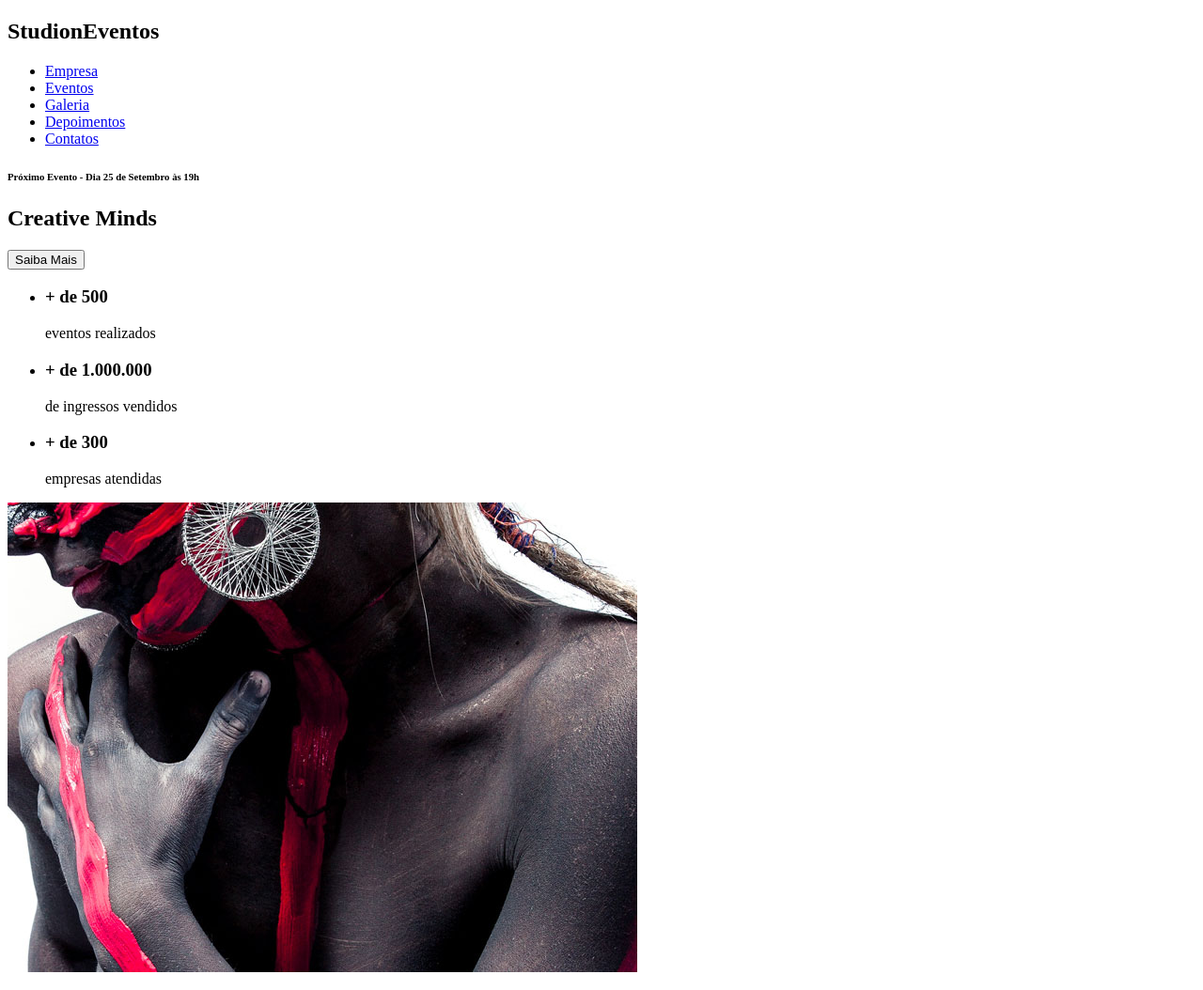
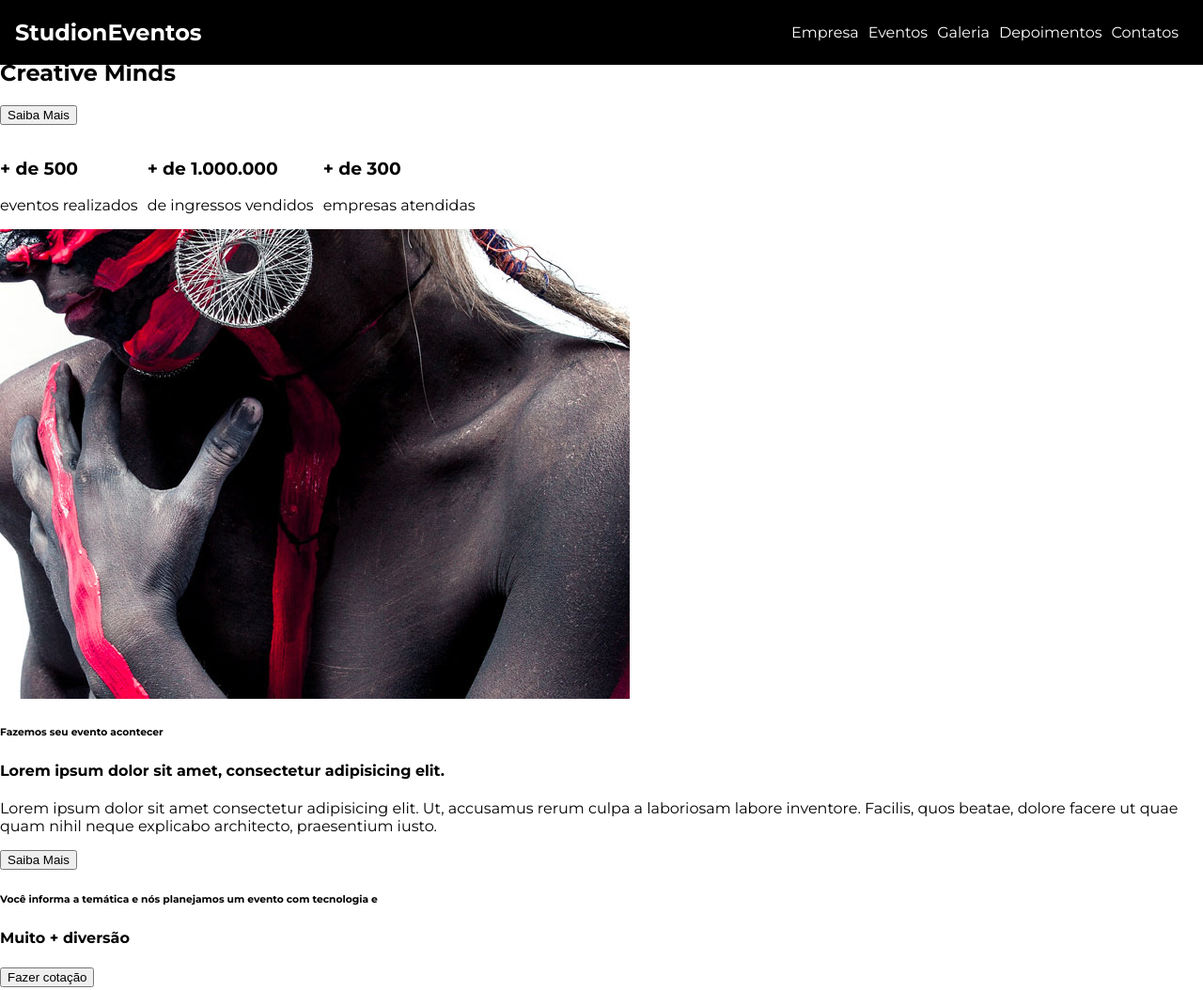
Before and after one commit to fcoradin/studion, a website: page src/index.html in a window 1280 px wide. Shown: the top 1054 px of the page at 94% size. Drawn offline with Linux system fonts and the light colour scheme.

Commit message:
feat(html): added base style

```diff
--- a/package.json
+++ b/package.json
@@ -23,6 +23,7 @@
   },
   "homepage": "https://github.com/fcoradin/studion#readme",
   "devDependencies": {
-    "live-server": "^1.2.1"
+    "live-server": "^1.2.1",
+    "prettier": "2.0.5"
   }
 }
--- a/src/index.html
+++ b/src/index.html
@@ -3,13 +3,14 @@
     <head>
         <meta charset="UTF-8">
         <meta name="viewport" content="width=device-width, initial-scale=1.0">
+        <link rel="stylesheet" href="style.css">
         <title>Studion</title>
     </head>
 
     <body>
-        <nav>
+        <nav class="navbar">
             <h1>Studi<span>on</span><span>Eventos</span></h1>
-            <ul>
+            <ul class="navbar__links">
                 <li>
                     <a href="#empresa">
                         Empresa
--- /dev/null
+++ b/src/style.css
@@ -0,0 +1,51 @@
+@import url('https://fonts.googleapis.com/css2?family=Montserrat:wght@400;700&display=swap');
+
+* {
+    box-sizing: border-box;
+}
+
+:root {
+    font-family: 'Montserrat', sans-serif;
+    font-size: 16px;
+}
+
+body {
+    margin: 0
+}
+
+ul {
+    display: flex;
+    list-style: none;
+    padding-left: 0;
+}
+
+li {
+    margin-right: 0.625rem;
+}
+
+
+
+.navbar {
+   position: fixed;
+   display: grid;
+   grid-template-columns: 1fr 9fr;
+   align-items: center;
+   top: 0;
+   left: 0;
+
+   width: 100vw;
+   padding: 0 1rem;
+
+   background-color: #000;
+   color: #fff
+}
+
+.navbar__links {
+    justify-self: end
+}
+
+.navbar__links a {
+    color: #fff;
+    text-decoration: none;
+
+}
```
Also changed, not shown: 1 other file.
